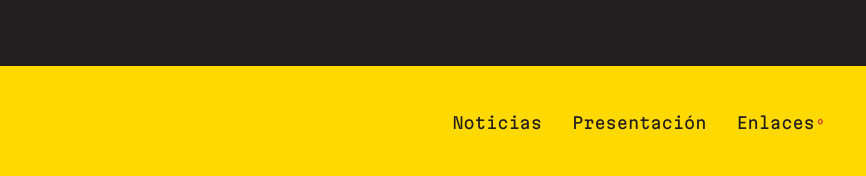
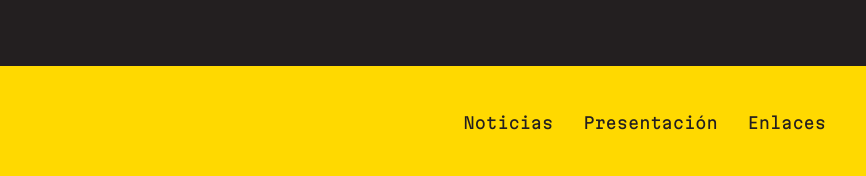
Before and after one commit to OmarHeviaArbana/HTML_PEC2_imagenes_animaciones_web, a website built with Parcel: page src/html/presentacion.html in a window 1280 px wide. Shown: the part 2450-2626 px from the top of the page, 414-1280 px from the left. Built offline with nearby package versions, Linux system fonts and the light colour scheme.

Commit message:
Fix character error in presentacion page

```diff
--- a/src/html/presentacion.html
+++ b/src/html/presentacion.html
@@ -98,8 +98,7 @@
                 <li><a href="/src/html/categoria.html">Noticias</a></li>
                 <li><a href="/src/html/presentacion.html">Presentación</a></li>
                 <li><a href="/src/html/enlaces.html">Enlaces</a></li>
-
-º            </ul>
+        </ul>
         </div>
     </footer>
 </body>
```
